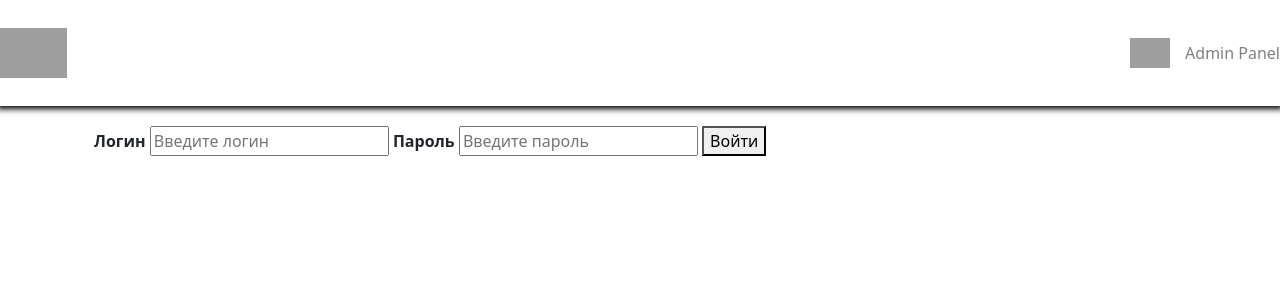
After one commit to LeonidDavidchuk/GoogleChromeExtentionsSite, a Node server app: template views/login.hbs in a window 1280 px wide. The commit adds this page. Shown: the top 300 px of the page. Run offline with Node 20, Linux system fonts and the light colour scheme; the template is opened without the code that fills it: most values are stand-ins (such as "Sample title", 1, 10 or a date in 2020); some libraries are stand-ins or nearby versions; grey boxes are pictures that could not be loaded.

Commit message:
UPD
Changed admin panel login button, added admin login page

```diff
--- a/views/index.hbs
+++ b/views/index.hbs
@@ -106,8 +106,11 @@
         </div>
         <hr style="width: 1000px;">
     </div>
+<div>
+    <a style="font-weight: bold; font-size: 22px; margin-left:23px">Рекомендовано для вас</a>
+    </div>
+<div style="display: flex; margin-left:25px; justify-content:space-between;flex-wrap: wrap;">
 
-<div style="display: flex; margin-left:25px; justify-content:space-between;flex-wrap: wrap;">
     {{#if extensions.length}}
 {{#each extensions}}
     <div class="cards">
--- /dev/null
+++ b/views/login.hbs
@@ -0,0 +1,8 @@
+<div class="container but">
+    <label for="uname"><b>Логин</b></label>
+    <input type="text" placeholder="Введите логин" name="uname" required>
+
+    <label for="psw"><b>Пароль</b></label>
+    <input type="password" placeholder="Введите пароль" name="psw" required>
+
+    <button class="background_but">Войти</button>
--- a/views/partials/navbar.hbs
+++ b/views/partials/navbar.hbs
@@ -4,7 +4,7 @@
           <a href="/"><img class="img_logo" src="https://i.imgur.com/UlmBuh3.png"></a>
         <div style="display: flex; margin-top: 10px">
           <a href=""><img class="img_settings" src="https://w7.pngwing.com/pngs/257/93/png-transparent-settings-gear-icon-gear-configuration-set-up-thumbnail.png"></a>
-          <a class="login_text" href="">Войти</a>
+          <a class="login_text" href="">Admin Panel</a>
         </div>
       </div>
     </div>
```
